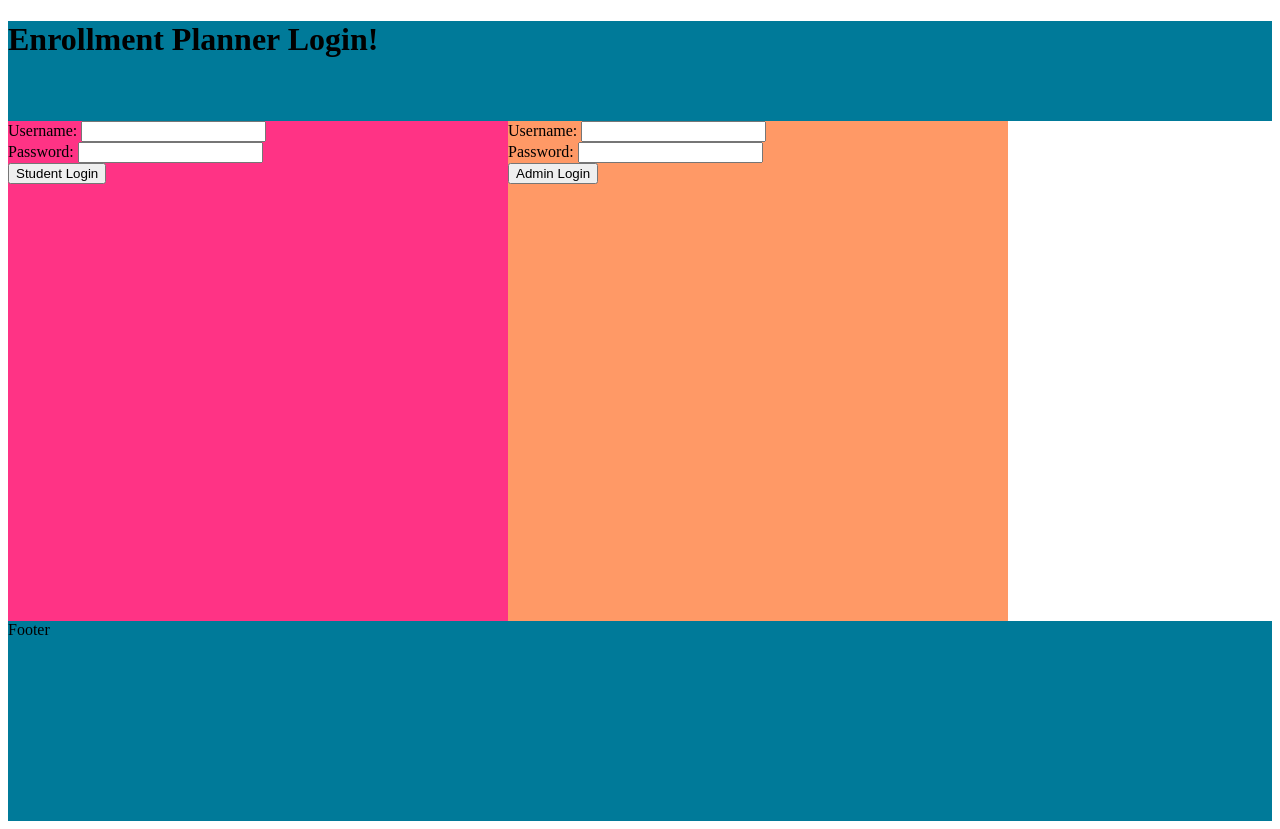
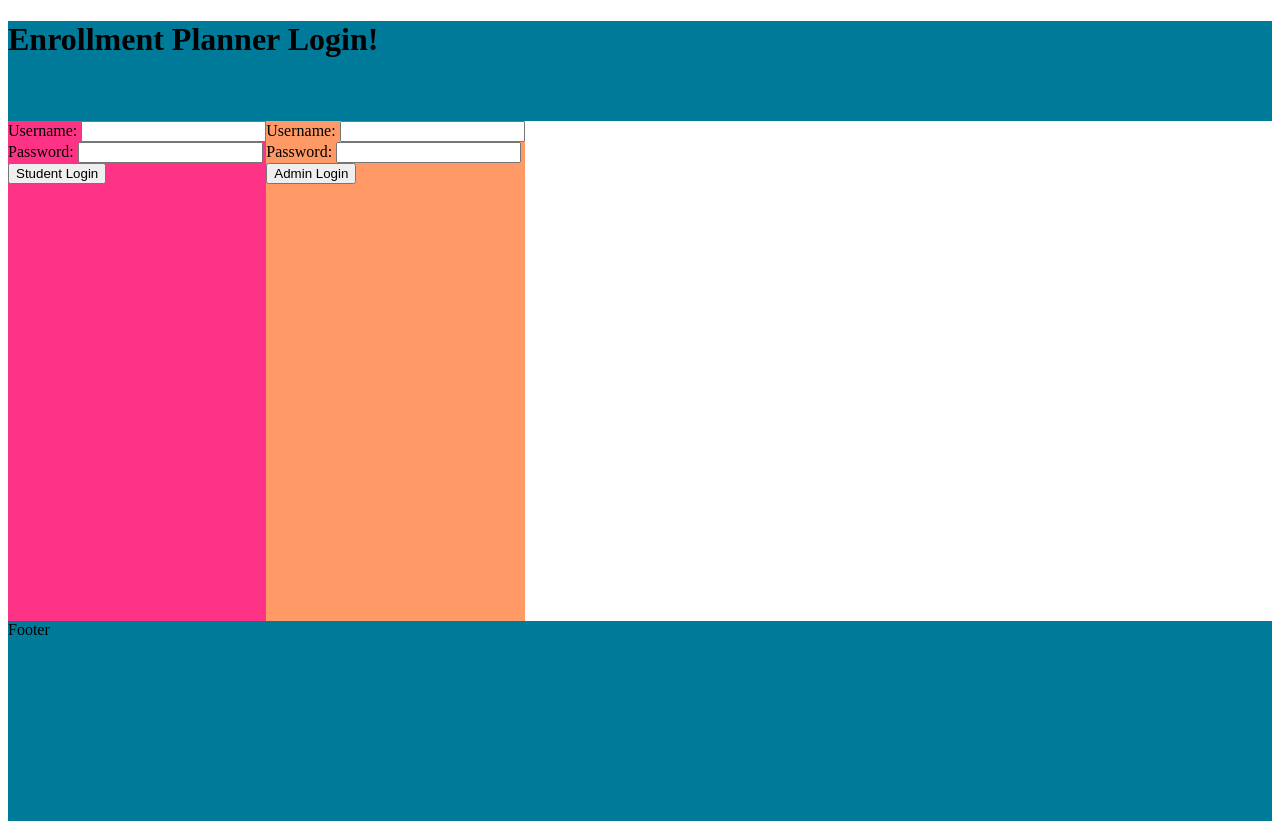
Before and after one commit to p47even/CS-455-WebServer, a PHP site: page /project.php in a window 1280 px wide. Run offline with PHP 8.4, Linux system fonts and the light colour scheme.

Commit message:
Update projectStyling.css

```diff
--- a/public_html/projectStyling.css
+++ b/public_html/projectStyling.css
@@ -6,14 +6,12 @@
 .sidebar {
   float: left;
   height: 500px;
-  width: 500px;
   background-color: #ff3385;
 }
 
 .content {
   float: left;
   height: 500px;
-  width: 500px;
   background-color: #ff9966
 }
 
```
